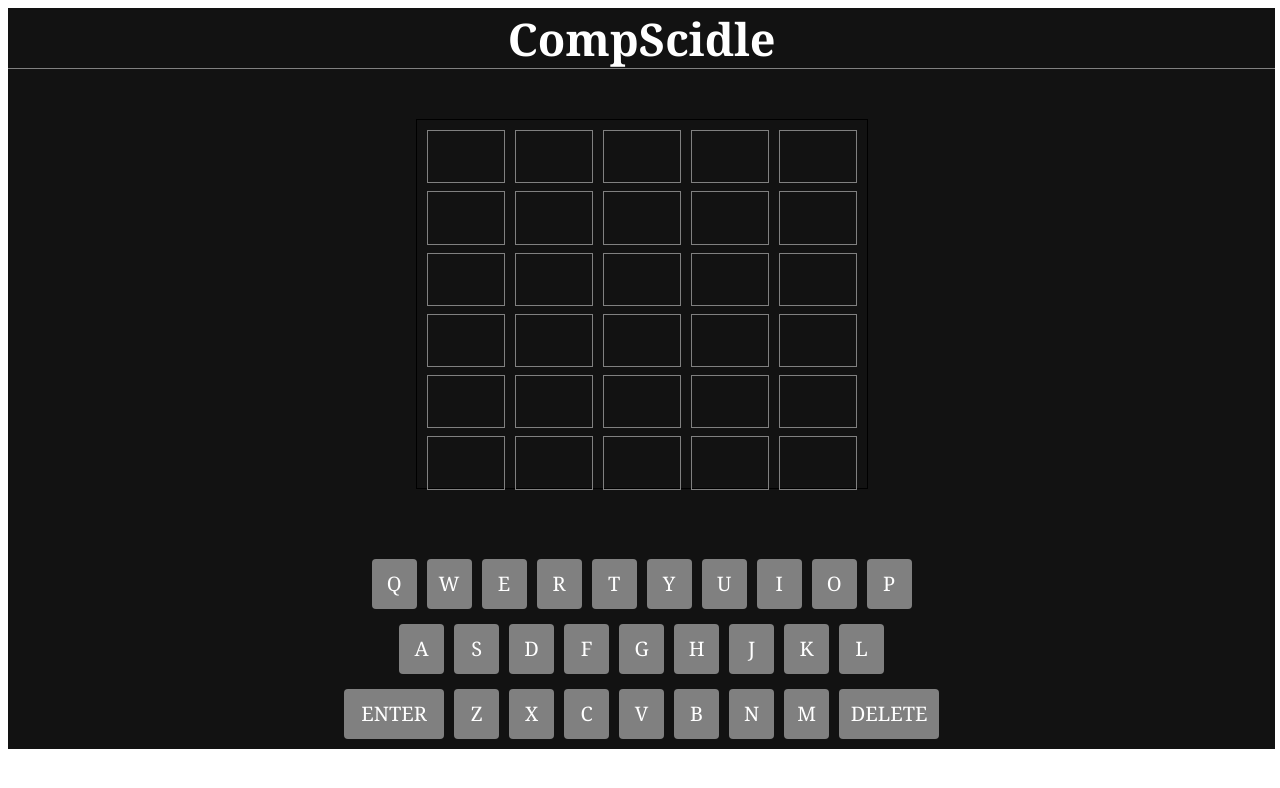
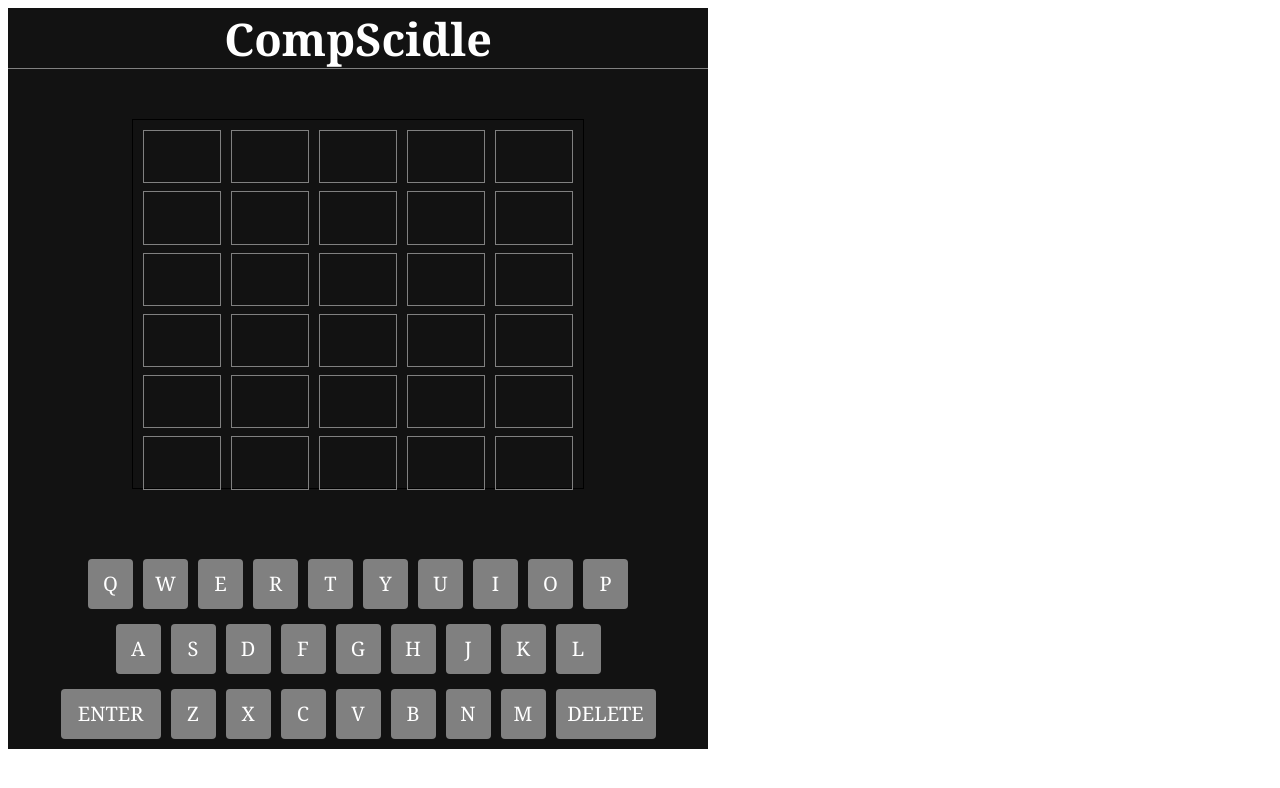
Before and after one commit to RyanGormican/CompScidle, a React (Create React App) app: page / in a window 1280 px wide. Shown: the top 788 px of the page. Built offline with nearby package versions, Linux system fonts and the light colour scheme.

Commit message:
Update App.css

```diff
--- a/src/App.css
+++ b/src/App.css
@@ -84,7 +84,7 @@ nav h1 {
 }
 .space {
   height: calc(100vh - 170px);
-  width: 99vw;
+  width: -webkit-fill-available;
   display: flex;
   align-items: center;
   padding-top: 50px;
```
